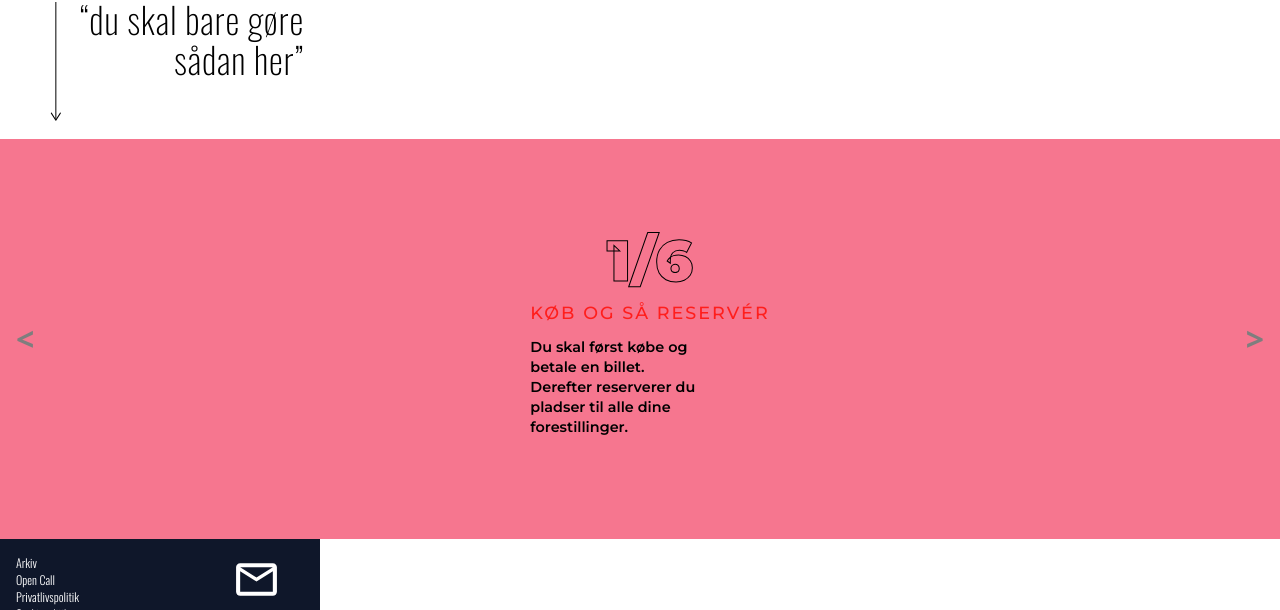
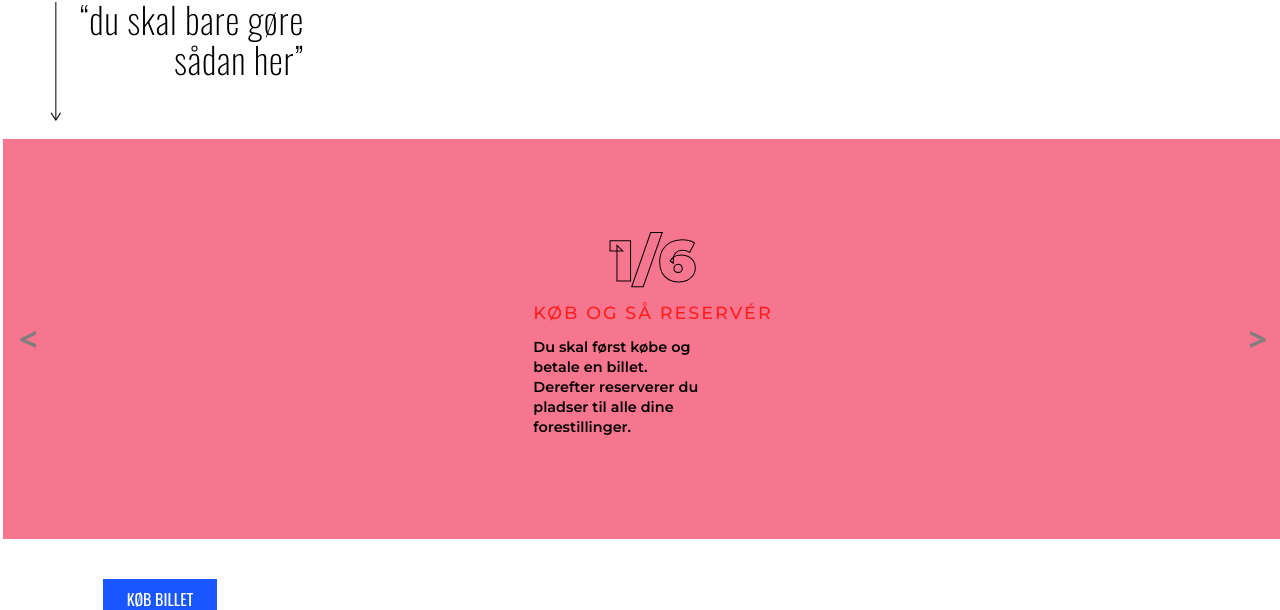
Before and after one commit to louisetrab/12_redesign, a website built with Vite: page src/events.html in a window 1280 px wide. Shown: the part 2544-3154 px from the top of the page. Built offline with nearby package versions, Linux system fonts and the light colour scheme; files whose address does not match are found by name.

Commit message:
købs knap

```diff
--- a/src/events.html
+++ b/src/events.html
@@ -178,7 +178,7 @@
 
     <!-- *************** Købsprocess *************** -->
     <section aria-label="Newest Photos">
-      <div class="carousel" data-carousel>
+      <div class="carousel mb-10" data-carousel>
         <button class="carousel-button prev" data-carousel-button="prev">
           &lt;
         </button>
@@ -278,6 +278,15 @@
             </div>
           </li>
         </ul>
+        s
+      </div>
+    </section>
+
+    <section class="mb-10">
+      <div>
+        <div class="grid place-items-center">
+          <a href="#" class="bg-vildblue py-2 px-6 text-white">KØB BILLET</a>
+        </div>
       </div>
     </section>
 
--- a/src/style.css
+++ b/src/style.css
@@ -642,6 +642,7 @@
   width: 100vw;
   height: 50vh;
   position: relative;
+  margin-left: 3px;
 }
 
 .carousel > ul {
@@ -744,9 +745,9 @@
   background-color: rgba(0, 0, 0, 0.2);
 } */
 
-.carousel-button:focus {
+/* .carousel-button:focus {
   outline: 1px solid black;
-}
+} */
 
 .carousel-button.prev {
   left: 0.5rem;
```
